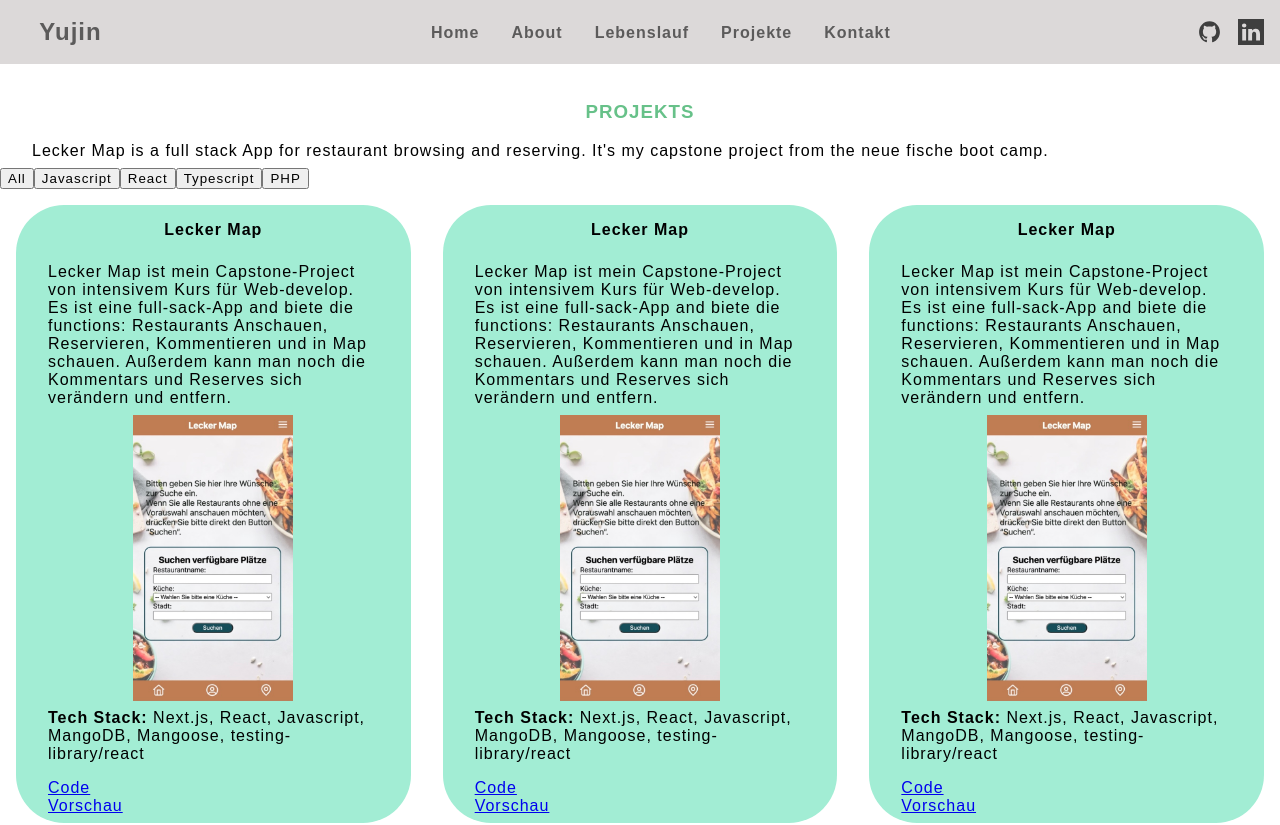
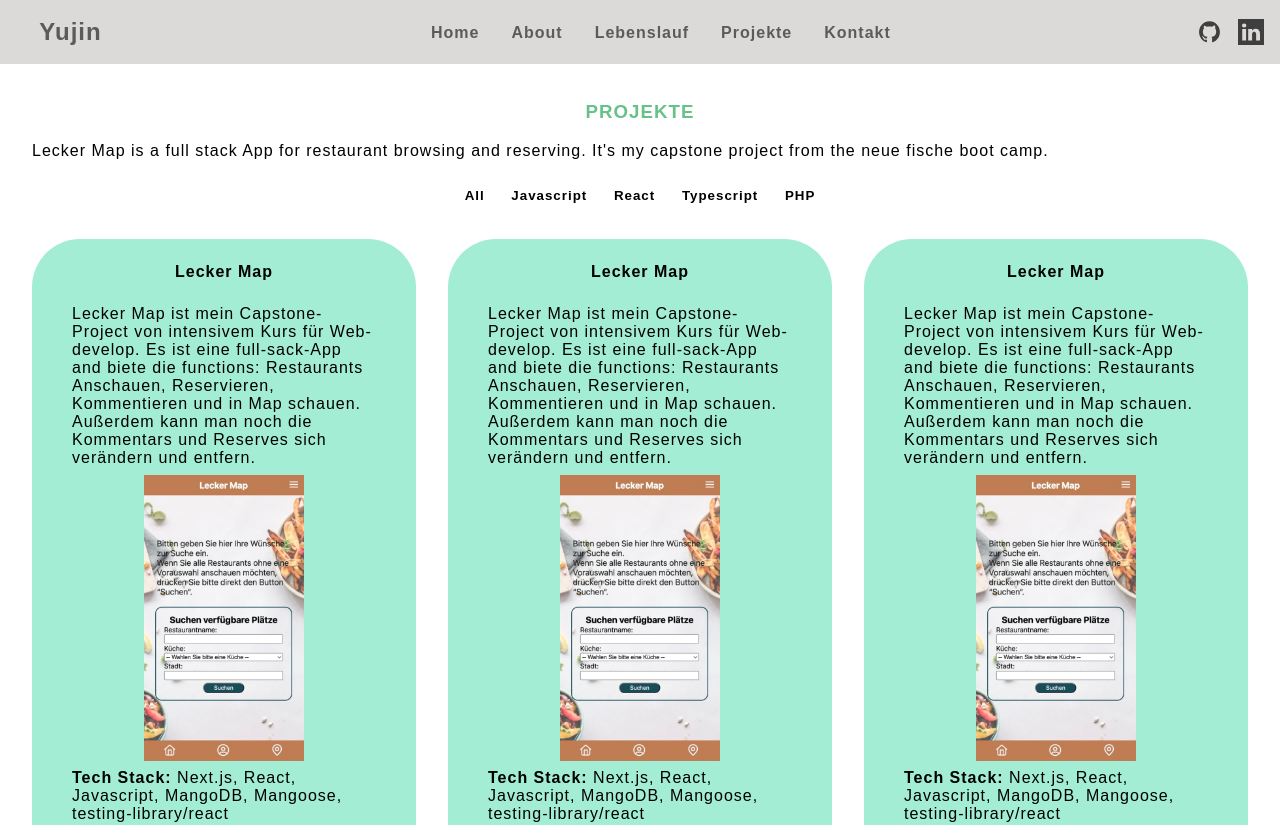
Before and after one commit to LuYujin9/Portfolio, a React (Create React App) app: page /projects in a window 1280 px wide. Shown: the top 825 px of the page. Built offline with nearby package versions, Linux system fonts and the light colour scheme.

Commit message:
styled the page 'projects'

```diff
--- a/src/Pages/Projects.css
+++ b/src/Pages/Projects.css
@@ -1,22 +1,47 @@
+.filter {
+  margin: auto;
+  width: fit-content;
+}
+
+.fitler-button {
+  margin: 1em auto;
+  padding: 0.5em 1em;
+  border: none;
+  font-weight: bold;
+  background-color: white;
+}
+
+.fitler-button:hover {
+  background-color: var(--color-button);
+  color: whitesmoke;
+  border-radius: 2em;
+}
+
 .projects-container {
-  margin: 2em;
+  margin: auto;
+  width: 95%;
   display: grid;
   @media screen and (min-width: 769px) {
     margin: auto;
+    grid-gap: 2em;
     grid-template-columns: 1fr 1fr;
   }
   @media screen and (min-width: 1000px) {
     margin: auto;
+    grid-gap: 2em;
     grid-template-columns: 1fr 1fr 1fr;
   }
 }
 
 .project-card {
-  margin: 1em;
+  margin: 1em auto;
   border-radius: 3em;
+  padding: 0.5em;
   display: flex;
   flex-direction: column;
   background-color: rgb(162, 237, 212);
+  animation-duration: 3s;
+  animation-name: slide-in;
 }
 
 .project-description {
--- a/src/Pages/Projects.js
+++ b/src/Pages/Projects.js
@@ -4,18 +4,28 @@ function Projects() {
   return (
     <main>
       <article>
-        <h3>PROJEKTS</h3>
+        <h3>PROJEKTE</h3>
         <p className="project-description">
           Lecker Map is a full stack App for restaurant browsing and reserving.
           It's my capstone project from the neue fische boot camp.
         </p>
       </article>
-      <div classNam="filter">
-        <button>All</button>
-        <button>Javascript</button>
-        <button>React</button>
-        <button>Typescript</button>
-        <button>PHP</button>
+      <div className="filter">
+        <button name="All" className="fitler-button">
+          All
+        </button>
+        <button name="Javascript" className="fitler-button">
+          Javascript
+        </button>
+        <button name="React" className="fitler-button">
+          React
+        </button>
+        <button name="Typescript" className="fitler-button">
+          Typescript
+        </button>
+        <button name="PHP" className="fitler-button">
+          PHP
+        </button>
       </div>
       <ul className="projects-container">
         <li className="project-card">
```
